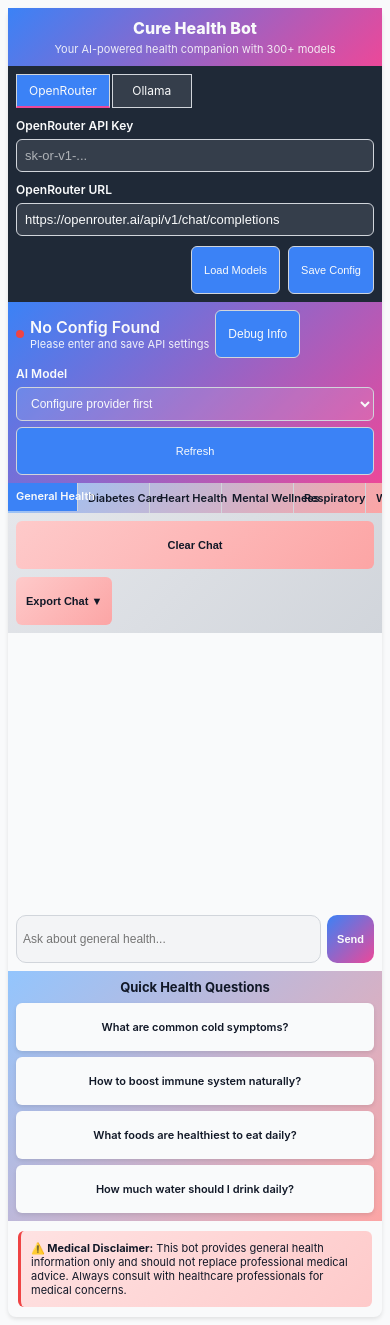
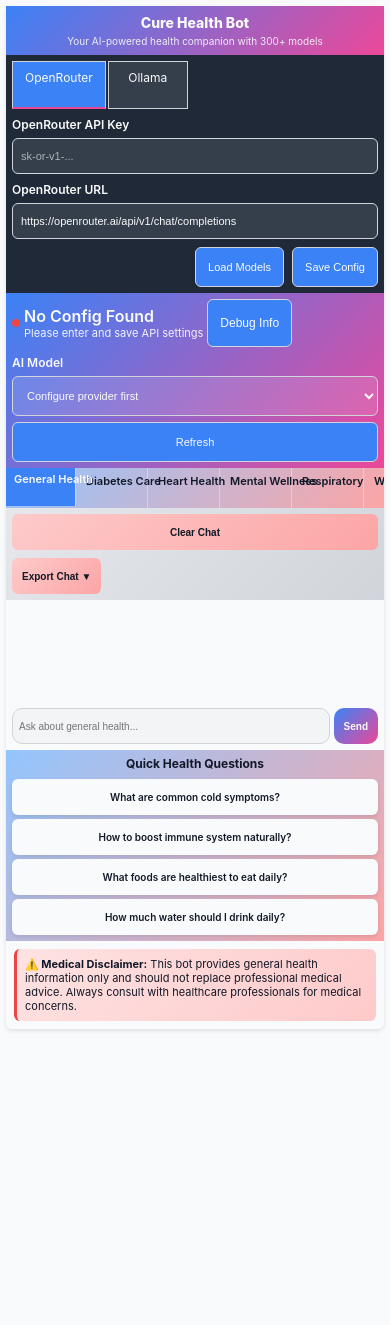
Before and after one commit to raju11011967/curebot, a Flask app: page / in a window 390 px wide. After the commit the page ends 1031 px from the top, so only its background shows below. Run offline with Flask 3, Linux system fonts and the light colour scheme; some libraries are stand-ins or nearby versions.

Commit message:
Update index.html

```diff
--- a/templates/index.html
+++ b/templates/index.html
@@ -14,7 +14,6 @@
     }
 
     :root {
-      /* Light theme variables */
       --primary: #3B82F6; /* Soft blue */
       --secondary: #6B7280; /* Neutral gray */
       --accent: #EC4899; /* Vibrant pink */
@@ -29,7 +28,6 @@
       --dark-text: #F9FAFB; /* Dark mode text */
     }
 
-    /* Dark theme */
     @media (prefers-color-scheme: dark) {
       :root {
         --background: #1F2937;
@@ -45,12 +43,11 @@
       color: var(--text);
       display: flex;
       justify-content: center;
-      padding: 10px;
+      padding: 8px;
       overflow-x: hidden;
       -webkit-font-smoothing: antialiased;
     }
 
-    /* Loading spinner */
     .loading-spinner {
       position: fixed;
       top: 0;
@@ -80,10 +77,10 @@
       width: 100%;
       max-width: 900px;
       background: var(--background);
-      border-radius: 10px;
+      border-radius: 8px;
       box-shadow: var(--shadow);
       overflow: visible;
-      animation: fadeIn 0.2s ease-out forwards;
+      animation: fadeIn 0.1s ease-out forwards;
     }
 
     @keyframes fadeIn {
@@ -94,30 +91,30 @@
     header {
       background: var(--gradient);
       color: var(--dark-text);
-      padding: 12px;
+      padding: 10px;
       text-align: center;
     }
     header h1 {
-      font-size: clamp(18px, 5vw, 22px);
+      font-size: clamp(16px, 5vw, 20px);
       font-weight: 800;
       margin-bottom: 4px;
     }
     header p {
       margin: 0;
       opacity: 0.9;
-      font-size: clamp(12px, 3vw, 13px);
+      font-size: clamp(11px, 3vw, 12px);
     }
 
     .config-section {
       background: var(--dark-background);
-      padding: 10px;
+      padding: 8px;
       color: var(--dark-text);
     }
     .config-grid {
       display: flex;
       flex-direction: column;
-      gap: 10px;
-      margin-bottom: 10px;
+      gap: 8px;
+      margin-bottom: 8px;
     }
     .config-group {
       display: flex;
@@ -134,8 +131,9 @@
       border: 1px solid var(--border);
       background: rgba(255, 255, 255, 0.1);
       color: var(--dark-text);
-      font-size: 13px;
+      font-size: 12px;
       width: 100%;
+      min-height: 48px;
     }
     .config-group input::placeholder {
       color: rgba(255, 255, 255, 0.6);
@@ -143,11 +141,12 @@
     .provider-tabs {
       display: flex;
       gap: 2px;
-      margin-bottom: 10px;
+      margin-bottom: 8px;
       overflow-x: auto;
       -webkit-overflow-scrolling: touch;
       scrollbar-width: thin;
       scrollbar-color: var(--primary) var(--dark-background);
+      will-change: scroll-position;
     }
     .provider-tabs::-webkit-scrollbar {
       height: 6px;
@@ -165,12 +164,13 @@
       border: 1px solid var(--border);
       color: var(--dark-text);
       cursor: pointer;
-      transition: all 0.2s ease;
+      transition: all 0.1s ease;
       white-space: nowrap;
       touch-action: manipulation;
       font-size: 12px;
       min-width: 80px;
       text-align: center;
+      min-height: 48px;
     }
     .provider-tab.active {
       background: var(--primary);
@@ -179,7 +179,7 @@
     }
     #llmStatus {
       background: var(--gradient);
-      padding: 10px;
+      padding: 8px;
       color: var(--dark-text);
       display: flex;
       flex-direction: column;
@@ -187,7 +187,7 @@
     }
     .status-info {
       display: flex;
-      gap: 8px;
+      gap: 6px;
       align-items: center;
       flex-wrap: wrap;
     }
@@ -229,6 +229,7 @@
       color: var(--dark-text);
       width: 100%;
       font-size: 12px;
+      min-height: 48px;
     }
     .model-selector option {
       background: var(--dark-background);
@@ -251,6 +252,7 @@
       display: none;
       word-break: break-all;
       -webkit-overflow-scrolling: touch;
+      will-change: scroll-position;
     }
     .debug-info::-webkit-scrollbar {
       width: 6px;
@@ -282,6 +284,7 @@
       -webkit-overflow-scrolling: touch;
       scrollbar-width: thin;
       scrollbar-color: var(--primary) var(--background);
+      will-change: scroll-position;
     }
     .tabs::-webkit-scrollbar {
       height: 6px;
@@ -300,11 +303,12 @@
       font-weight: 600;
       cursor: pointer;
       border-right: 1px solid var(--border);
-      transition: all 0.2s ease;
+      transition: all 0.1s ease;
       font-size: 12px;
       white-space: nowrap;
       touch-action: manipulation;
       color: var(--text);
+      min-height: 48px;
     }
     .tab.active {
       background: var(--primary);
@@ -315,6 +319,7 @@
       display: none;
       padding: 0;
       background: var(--background);
+      overflow: visible;
     }
     .tab-content.active {
       display: block;
@@ -323,13 +328,13 @@
       display: flex;
       flex-direction: column;
       gap: 8px;
-      padding: 10px;
+      padding: 8px;
       background: linear-gradient(135deg, #E5E7EB, #D1D5DB);
       align-items: stretch;
     }
     .control-group {
       display: flex;
-      gap: 8px;
+      gap: 6px;
       justify-content: center;
       flex-wrap: wrap;
     }
@@ -372,7 +377,7 @@
     .export-option {
       padding: 8px 10px;
       cursor: pointer;
-      transition: background 0.2s;
+      transition: background 0.1s;
       border-bottom: 1px solid var(--border);
       font-weight: 600;
       color: var(--text);
@@ -386,20 +391,21 @@
       border-bottom: none;
     }
     .chat-section {
-      height: 50vh;
-      min-height: 300px;
+      min-height: 250px;
       display: flex;
       flex-direction: column;
+      overflow: visible;
     }
     .chatBox {
       flex: 1;
       overflow-y: auto;
       overflow-x: hidden;
-      padding: 10px;
+      padding: 8px;
       background: var(--background);
       scrollbar-width: thin;
       scrollbar-color: var(--primary) var(--background);
       -webkit-overflow-scrolling: touch;
+      will-change: scroll-position;
     }
     .chatBox::-webkit-scrollbar {
       width: 6px;
@@ -413,9 +419,9 @@
       border-radius: 3px;
     }
     .message {
-      margin-bottom: 10px;
-      max-width: 90%;
-      animation: messageSlide 0.2s ease-out;
+      margin-bottom: 8px;
+      max-width: 95%;
+      animation: messageSlide 0.1s ease-out;
       word-wrap: break-word;
     }
     @keyframes messageSlide {
@@ -443,8 +449,8 @@
     }
     .input-container {
       display: flex;
-      gap: 8px;
-      padding: 10px;
+      gap: 6px;
+      padding: 8px;
       background: var(--background);
       align-items: center;
     }
@@ -453,7 +459,7 @@
       padding: 8px 10px;
       border-radius: 10px;
       border: 1px solid var(--border);
-      font-size: 13px;
+      font-size: 12px;
       outline: none;
       background: #F3F4F6;
       color: var(--text);
@@ -465,7 +471,7 @@
       background: var(--background);
     }
     .sendBtn {
-      padding: 8px 14px;
+      padding: 8px 12px;
       border-radius: 10px;
       font-weight: 600;
       border: none;
@@ -477,13 +483,13 @@
       min-height: 48px;
     }
     .quick-questions {
-      padding: 10px;
+      padding: 8px;
       background: linear-gradient(135deg, #93C5FD, #FCA5A5);
     }
     .questions-grid {
       display: grid;
       grid-template-columns: 1fr;
-      gap: 8px;
+      gap: 6px;
     }
     .quick-question {
       background: var(--background);
@@ -493,7 +499,7 @@
       box-shadow: var(--shadow);
       font-weight: 600;
       text-align: center;
-      transition: transform 0.2s ease;
+      transition: transform 0.1s ease;
       touch-action: manipulation;
       font-size: 12px;
       color: var(--text);
@@ -510,8 +516,8 @@
       cursor: not-allowed;
     }
     .disclaimer {
-      padding: 10px;
-      margin: 10px;
+      padding: 8px;
+      margin: 8px;
       border-radius: 6px;
       font-size: 11px;
       background: linear-gradient(135deg, #FEE2E2, #FECACA);
@@ -528,36 +534,38 @@
       padding: 8px 10px;
       border-radius: 10px 10px 10px 4px;
       border-left: 3px solid var(--error);
-      margin-bottom: 10px;
-      max-width: 90%;
+      margin-bottom: 8px;
+      max-width: 95%;
       font-size: 12px;
     }
     @media (max-width: 768px) {
-      body { padding: 8px; }
-      .container { max-width: 100%; border-radius: 8px; }
-      header { padding: 10px; }
-      .config-section { padding: 8px; }
-      .chat-section { height: 45vh; min-height: 250px; }
-      .chatBox { padding: 8px; }
-      .input-container { padding: 8px; gap: 6px; }
-      .quick-questions { padding: 8px; }
-      .questions-grid { gap: 6px; }
-      .tab { padding: 8px 8px; font-size: 11px; min-width: 70px; }
-      .model-selector select { font-size: 12px; }
-      #llmStatus { padding: 8px; }
-      .status-info { gap: 6px; }
-      .chat-controls { padding: 8px; }
-      .control-group { flex-direction: column; gap: 6px; }
-      .message { max-width: 95%; }
-      .btn, .sendBtn, .quick-question, .btn-small { min-height: 48px; font-size: 11px; }
+      body { padding: 6px; }
+      .container { max-width: 100%; border-radius: 6px; }
+      header { padding: 8px; }
+      .config-section { padding: 6px; }
+      .chat-section { min-height: 200px; }
+      .chatBox { padding: 6px; }
+      .input-container { padding: 6px; gap: 4px; }
+      .quick-questions { padding: 6px; }
+      .questions-grid { gap: 4px; }
+      .tab { padding: 6px 8px; font-size: 11px; min-width: 70px; min-height: 40px; }
+      .model-selector select { font-size: 11px; min-height: 40px; }
+      #llmStatus { padding: 6px; }
+      .status-info { gap: 4px; }
+      .chat-controls { padding: 6px; }
+      .control-group { flex-direction: column; gap: 4px; }
+      .message { max-width: 98%; }
+      .btn, .sendBtn, .quick-question, .btn-small { min-height: 40px; font-size: 11px; }
+      .chatInput { min-height: 40px; font-size: 11px; }
     }
     @media (max-width: 480px) {
-      .chat-section { height: 40vh; min-height: 200px; }
-      .quick-question { padding: 6px; font-size: 11px; }
-      .btn, .sendBtn { padding: 6px 10px; font-size: 11px; }
-      .chatInput { padding: 6px; font-size: 12px; }
-      header h1 { font-size: 16px; }
-      header p { font-size: 11px; }
+      .chat-section { min-height: 150px; }
+      .quick-question { padding: 6px; font-size: 10px; min-height: 36px; }
+      .btn, .sendBtn { padding: 6px 10px; font-size: 10px; min-height: 36px; }
+      .chatInput { padding: 6px; font-size: 10px; min-height: 36px; }
+      header h1 { font-size: 14px; }
+      header p { font-size: 10px; }
+      .config-group input, .config-group select { font-size: 11px; min-height: 36px; }
     }
   </style>
 </head>
@@ -661,7 +669,7 @@
         </div>
       </div>
       <div class="quick-questions">
-        <h3 style="text-align: center; margin-bottom: 8px; font-size: 13px;">Quick Health Questions</h3>
+        <h3 style="text-align: center; margin-bottom: 8px; font-size: 12px;">Quick Health Questions</h3>
         <div class="questions-grid">
           <div class="quick-question" role="button" tabindex="0" aria-label="Ask about common cold symptoms">What are common cold symptoms?</div>
           <div class="quick-question" role="button" tabindex="0" aria-label="Ask how to boost immune system naturally">How to boost immune system naturally?</div>
@@ -694,7 +702,7 @@
         </div>
       </div>
       <div class="quick-questions">
-        <h3 style="text-align: center; margin-bottom: 8px; font-size: 13px;">Diabetes Care Questions</h3>
+        <h3 style="text-align: center; margin-bottom: 8px; font-size: 12px;">Diabetes Care Questions</h3>
         <div class="questions-grid">
           <div class="quick-question" role="button" tabindex="0" aria-label="Ask what foods diabetics should avoid">What foods should diabetics avoid?</div>
           <div class="quick-question" role="button" tabindex="0" aria-label="Ask how to monitor blood sugar properly">How to monitor blood sugar properly?</div>
@@ -727,7 +735,7 @@
         </div>
       </div>
       <div class="quick-questions">
-        <h3 style="text-align: center; margin-bottom: 8px; font-size: 13px;">Heart Health Questions</h3>
+        <h3 style="text-align: center; margin-bottom: 8px; font-size: 12px;">Heart Health Questions</h3>
         <div class="questions-grid">
           <div class="quick-question" role="button" tabindex="0" aria-label="Ask about normal blood pressure range">What is normal blood pressure range?</div>
           <div class="quick-question" role="button" tabindex="0" aria-label="Ask how to control cholesterol naturally">How to control cholesterol naturally?</div>
@@ -760,7 +768,7 @@
         </div>
       </div>
       <div class="quick-questions">
-        <h3 style="text-align: center; margin-bottom: 8px; font-size: 13px;">Mental Wellness Questions</h3>
+        <h3 style="text-align: center; margin-bottom: 8px; font-size: 12px;">Mental Wellness Questions</h3>
         <div class="questions-grid">
           <div class="quick-question" role="button" tabindex="0" aria-label="Ask how to manage stress effectively">How to manage stress effectively?</div>
           <div class="quick-question" role="button" tabindex="0" aria-label="Ask about tips for better sleep hygiene">Tips for better sleep hygiene</div>
@@ -793,7 +801,7 @@
         </div>
       </div>
       <div class="quick-questions">
-        <h3 style="text-align: center; margin-bottom: 8px; font-size: 13px;">Respiratory Health Questions</h3>
+        <h3 style="text-align: center; margin-bottom: 8px; font-size: 12px;">Respiratory Health Questions</h3>
         <div class="questions-grid">
           <div class="quick-question" role="button" tabindex="0" aria-label="Ask how to improve lung capacity naturally">How to improve lung capacity naturally?</div>
           <div class="quick-question" role="button" tabindex="0" aria-label="Ask about signs of asthma">What are signs of asthma?</div>
@@ -826,7 +834,7 @@
         </div>
       </div>
       <div class="quick-questions">
-        <h3 style="text-align: center; margin-bottom: 8px; font-size: 13px;">Women's Health Questions</h3>
+        <h3 style="text-align: center; margin-bottom: 8px; font-size: 12px;">Women's Health Questions</h3>
         <div class="questions-grid">
           <div class="quick-question" role="button" tabindex="0" aria-label="Ask about common signs of hormonal imbalance">What are common signs of hormonal imbalance?</div>
           <div class="quick-question" role="button" tabindex="0" aria-label="Ask how to maintain reproductive health">How to maintain reproductive health?</div>
@@ -859,7 +867,7 @@
         </div>
       </div>
       <div class="quick-questions">
-        <h3 style="text-align: center; margin-bottom: 8px; font-size: 13px;">Elderly Care Questions</h3>
+        <h3 style="text-align: center; margin-bottom: 8px; font-size: 12px;">Elderly Care Questions</h3>
         <div class="questions-grid">
           <div class="quick-question" role="button" tabindex="0" aria-label="Ask how to prevent falls in elderly">How to prevent falls in elderly?</div>
           <div class="quick-question" role="button" tabindex="0" aria-label="Ask about managing multiple medications safely">Managing multiple medications safely</div>
@@ -892,7 +900,7 @@
         </div>
       </div>
       <div class="quick-questions">
-        <h3 style="text-align: center; margin-bottom: 8px; font-size: 13px;">Pediatric Health Questions</h3>
+        <h3 style="text-align: center; margin-bottom: 8px; font-size: 12px;">Pediatric Health Questions</h3>
         <div class="questions-grid">
           <div class="quick-question" role="button" tabindex="0" aria-label="Ask about vaccination schedule for children">Vaccination schedule for children</div>
           <div class="quick-question" role="button" tabindex="0" aria-label="Ask about managing childhood obesity">Managing childhood obesity</div>
@@ -942,7 +950,9 @@
         date.setTime(date.getTime() + (days * 24 * 60 * 60 * 1000));
         expires = "; expires=" + date.toUTCString();
       }
-      document.cookie = name + "=" + encodeURIComponent(value) + expires + "; path=/; SameSite=Strict";
+      const secure = window.location.protocol === 'https:' ? '; Secure' : '';
+      document.cookie = `${name}=${encodeURIComponent(value)}${expires}; path=/; SameSite=Lax${secure}`;
+      addDebugLog(`Cookie set: ${name} (Secure: ${secure ? 'yes' : 'no'})`);
     }
 
     function getCookie(name) {
@@ -993,6 +1003,7 @@
         if (!saved) {
           addDebugLog('No configuration found in cookies (UA: ' + navigator.userAgent + ')');
           updateConnectionStatus('disconnected', 'No Config Found', 'Please enter and save API settings');
+          alert('No saved API key found. Please enter and save your OpenRouter API key.');
           return;
         }
         const config = JSON.parse(saved);
@@ -1001,11 +1012,11 @@
         }
         currentProvider = config.provider || 'openrouter';
         let retries = 0;
-        const maxRetries = 5;
+        const maxRetries = 10;
         const setInputs = () => {
           const openrouterKeyElement = document.getElementById('openrouterKey');
           if (!openrouterKeyElement && retries < maxRetries) {
-            addDebugLog(`OpenRouter key input not ready, retry ${retries + 1}/${maxRetries}`);
+            addDebugLog(`OpenRouter key input not ready, retry ${retries + 1}/${maxRetries} (UA: ${navigator.userAgent})`);
             retries++;
             setTimeout(setInputs, 100);
             return;
@@ -1033,12 +1044,14 @@
             updateConnectionStatus('connected', 'Configuration Loaded', 'API key retrieved');
           } else {
             updateConnectionStatus('disconnected', 'No API Key', 'Please enter and save an API key');
+            alert('No saved API key found. Please enter and save your OpenRouter API key.');
           }
         };
         setInputs();
       } catch (error) {
         addDebugLog(`Failed to load configuration: ${error.message} (UA: ${navigator.userAgent})`);
         updateConnectionStatus('disconnected', 'Config Load Failed', error.message);
+        alert(`Failed to load API key: ${error.message}. Please enter and save your OpenRouter API key.`);
       }
     }
 
```
